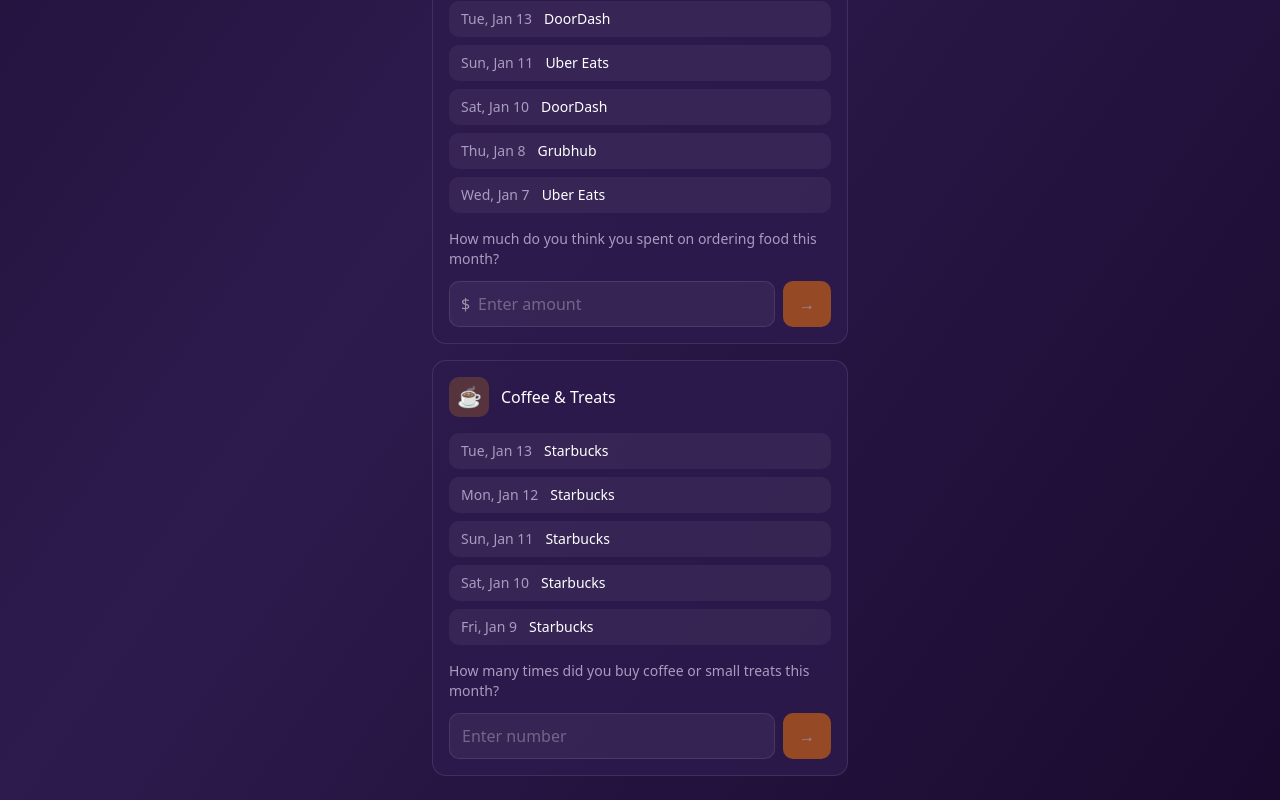
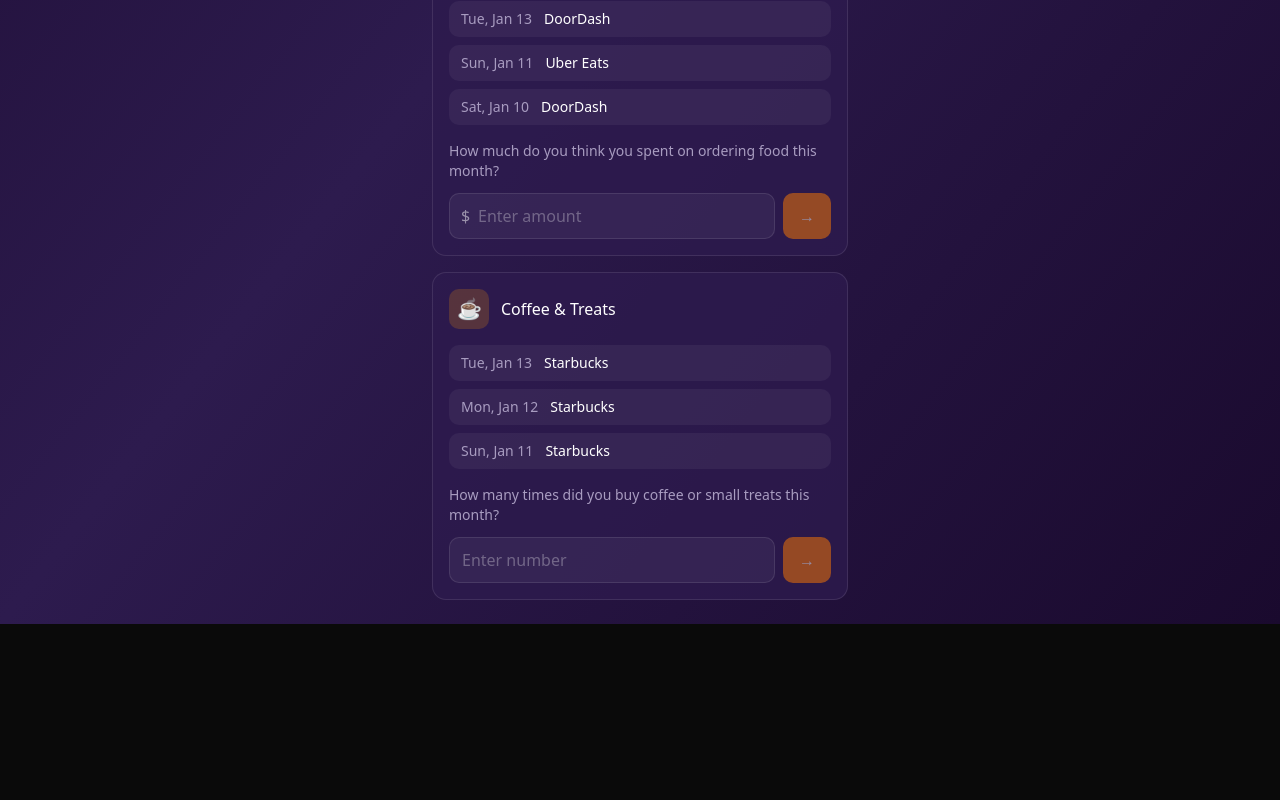
Before and after one commit to sherryyjiang/ralph, a Next.js app: page / in a window 1280 px wide. Shown: the part 1000-1800 px from the top of the page. After the commit the page ends 1624 px from the top, so only its background shows below. Built offline with nearby package versions, Linux system fonts and the light colour scheme.

Commit message:
Reduce sample transactions shown to 3 per category card

```diff
--- a/app/page.tsx
+++ b/app/page.tsx
@@ -140,10 +140,10 @@
     }
   };
 
-  // Show up to 5 sample transactions, sorted by date (most recent first)
+  // Show up to 3 sample transactions, sorted by date (most recent first)
   const displayTransactions = [...sampleTransactions]
     .sort((a, b) => b.date.getTime() - a.date.getTime())
-    .slice(0, 5);
+    .slice(0, 3);
 
   return (
     <div className="rounded-xl border border-white/10 bg-[#2d1b4e]/80 p-4">
```
